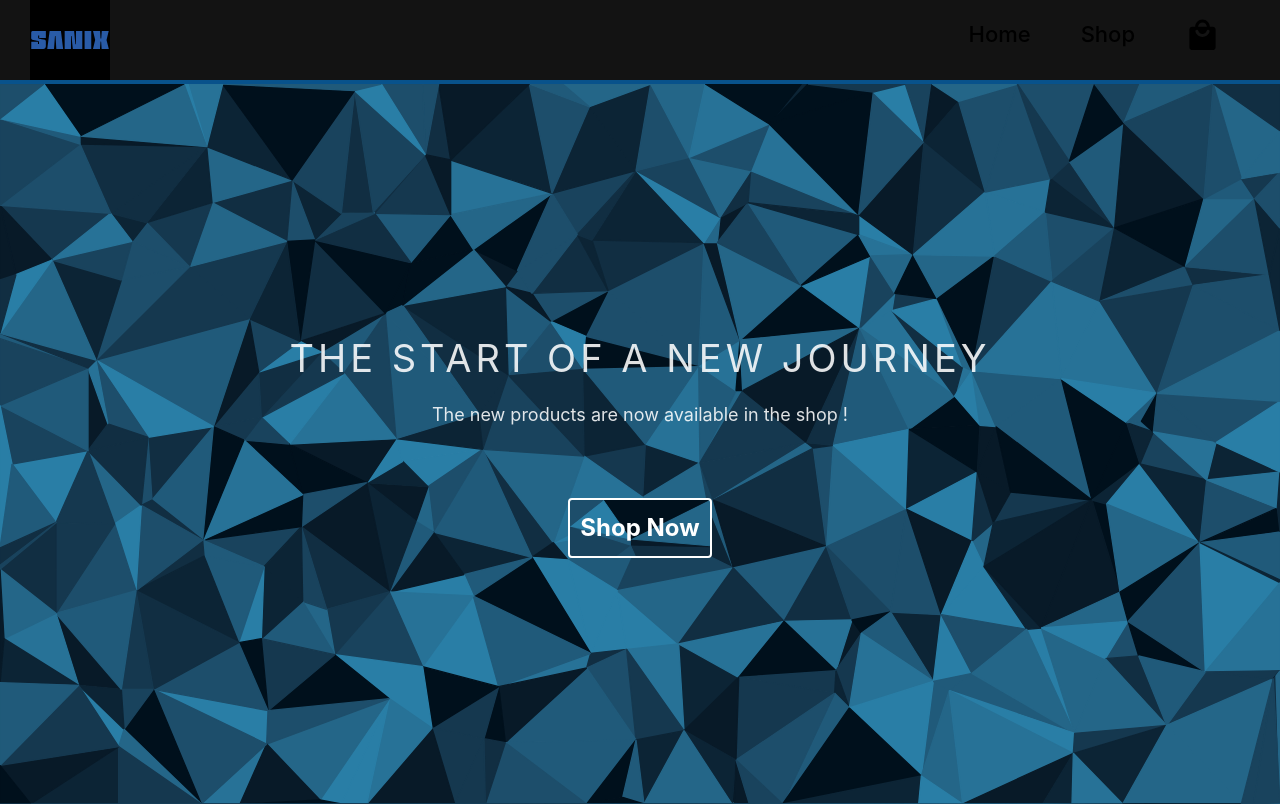
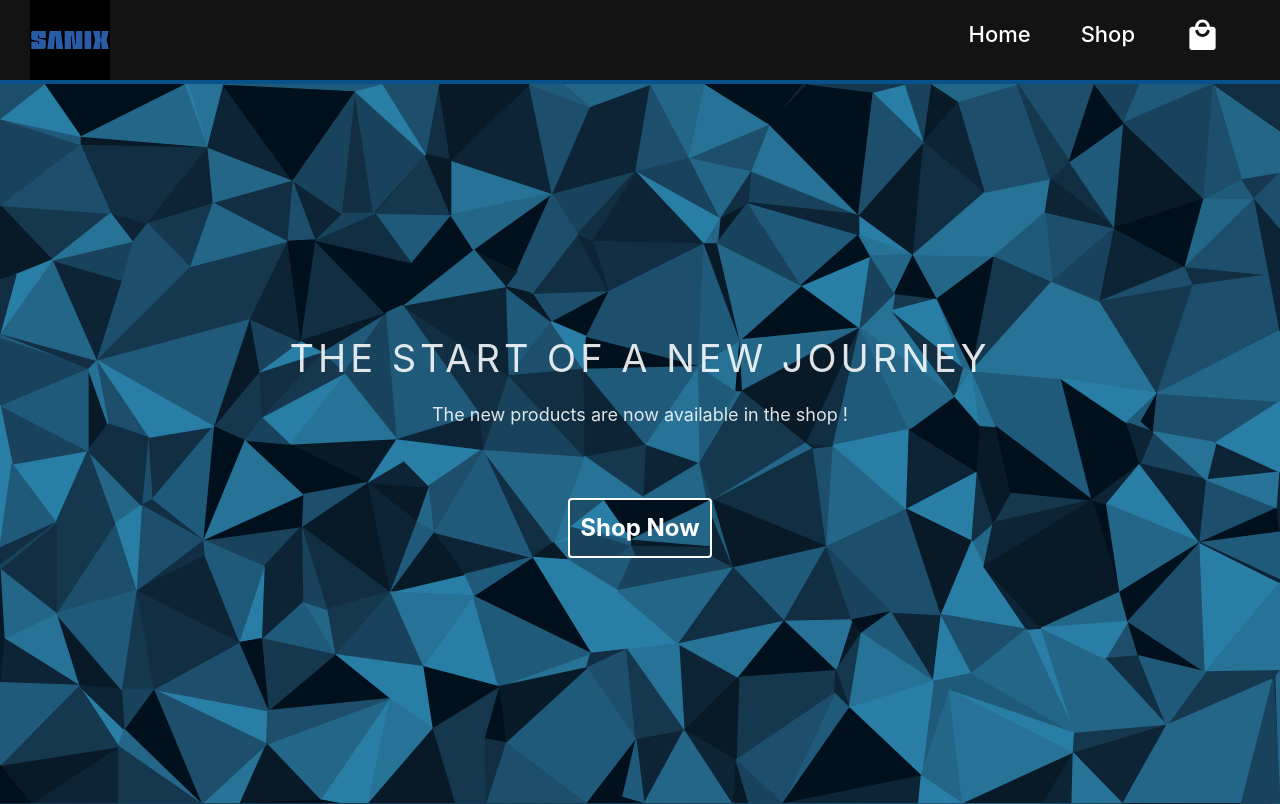
Before and after one commit to Track404/shopping-cart, a React (Vite) app: page / in a window 1280 px wide. Built offline with nearby package versions, Linux system fonts and the light colour scheme.

Commit message:
fix the all category show class

```diff
--- a/src/Navbar/Navbar.module.css
+++ b/src/Navbar/Navbar.module.css
@@ -20,9 +20,7 @@ a {
   color: white;
   text-decoration: none;
 }
-a:visited {
-  color: white;
-}
+
 a:hover {
   color: rgb(0, 94, 201);
 }
--- a/src/Shoppage/Shoppage.module.css
+++ b/src/Shoppage/Shoppage.module.css
@@ -25,6 +25,7 @@
 .containerCategoryShow a {
   font-size: 16px;
   padding-bottom: 4px;
+  color: black;
 }
 
 .containerYes {
@@ -37,6 +38,7 @@
 .buttonCategory,
 .buttonCategoryShow {
   border: none;
+
   background-color: white;
 }
 .buttonCategory:hover {
@@ -59,9 +61,6 @@
   color: rgb(0, 94, 201);
 }
 
-a {
-  color: black;
-}
 @media (max-width: 600px) {
   .containerCategoryShow {
     grid-template-columns: repeat(3, 1fr);
```
